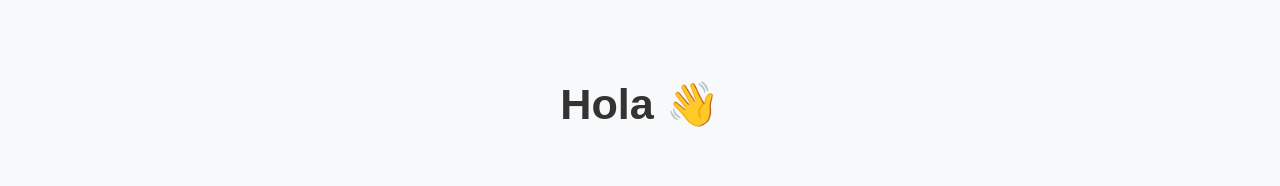
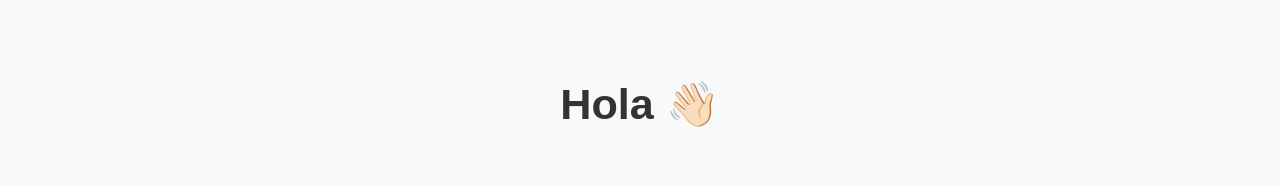
Before and after one commit to joshuachuah/joshuachuah-site, a React (Vite) app: page / in a window 1280 px wide. Shown: the part 177-363 px from the top of the page. Built offline with nearby package versions, Linux system fonts and the light colour scheme.

Commit message:
changed waving hand emoji color

```diff
--- a/components/Intro.jsx
+++ b/components/Intro.jsx
@@ -2,14 +2,14 @@ import { useState, useEffect } from 'react';
 
 const Intro = () => {
     const greetings = [
-        { text: "Hi 👋", language: "English", animation: "bounceIn" },
-        { text: "你好 👋", language: "Chinese", animation: "flipIn" },
-        { text: "Hola 👋", language: "Spanish", animation: "slideAndFade" },
-        { text: "Bonjour 👋", language: "French", animation: "popUp" },
-        { text: "こんにちは 👋", language: "Japanese", animation: "rotateIn" },
-        { text: "안녕하세요 👋", language: "Korean", animation: "wave" },
-        { text: "Ciao 👋", language: "Italian", animation: "rubberBand" },
-        { text: "Hallo 👋", language: "German", animation: "swing" },
+        { text: "Hi 👋🏻", language: "English", animation: "bounceIn" },
+        { text: "你好 👋🏻", language: "Chinese", animation: "flipIn" },
+        { text: "Hola 👋🏻", language: "Spanish", animation: "slideAndFade" },
+        { text: "Bonjour 👋🏻", language: "French", animation: "popUp" },
+        { text: "こんにちは 👋🏻", language: "Japanese", animation: "rotateIn" },
+        { text: "안녕하세요 👋🏻", language: "Korean", animation: "wave" },
+        { text: "Ciao 👋🏻", language: "Italian", animation: "rubberBand" },
+        { text: "Hallo 👋🏻", language: "German", animation: "swing" },
     ];
 
     const [currentGreetingIndex, setCurrentGreetingIndex] = useState(0);
```
